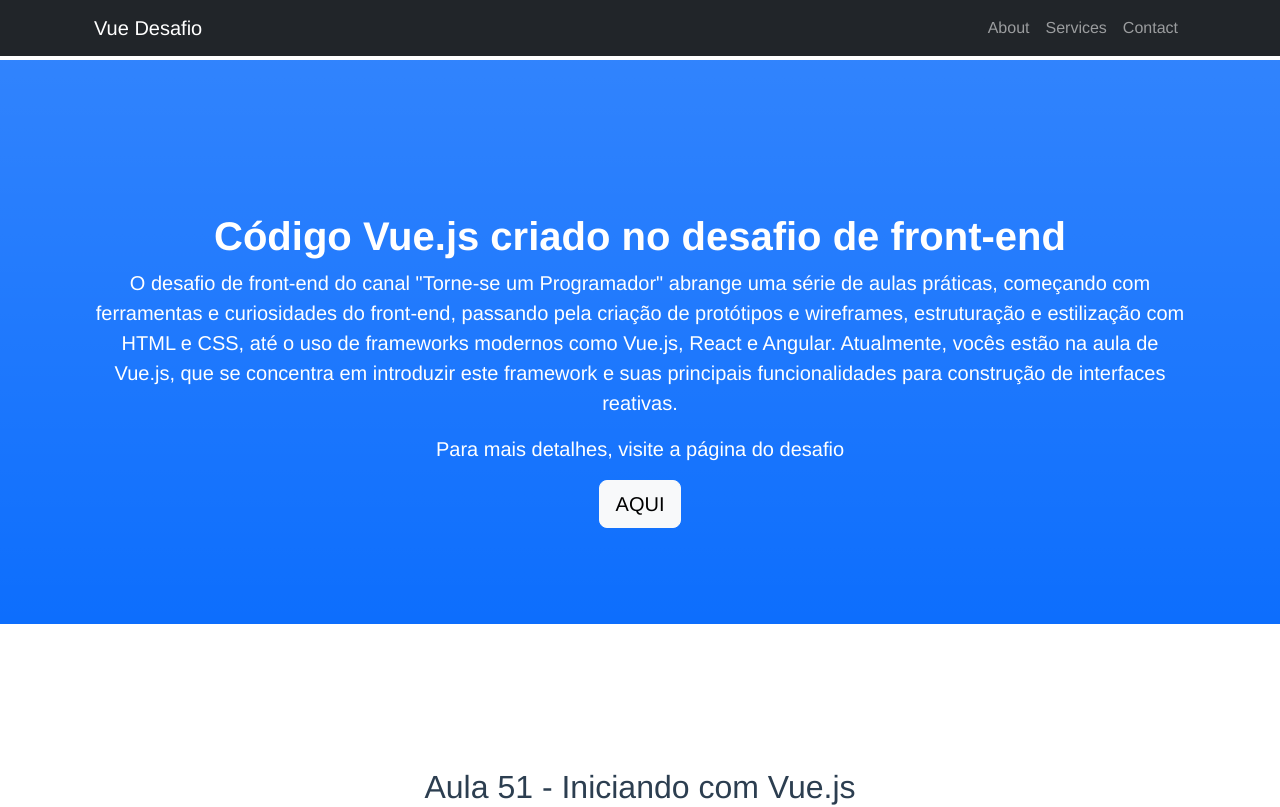
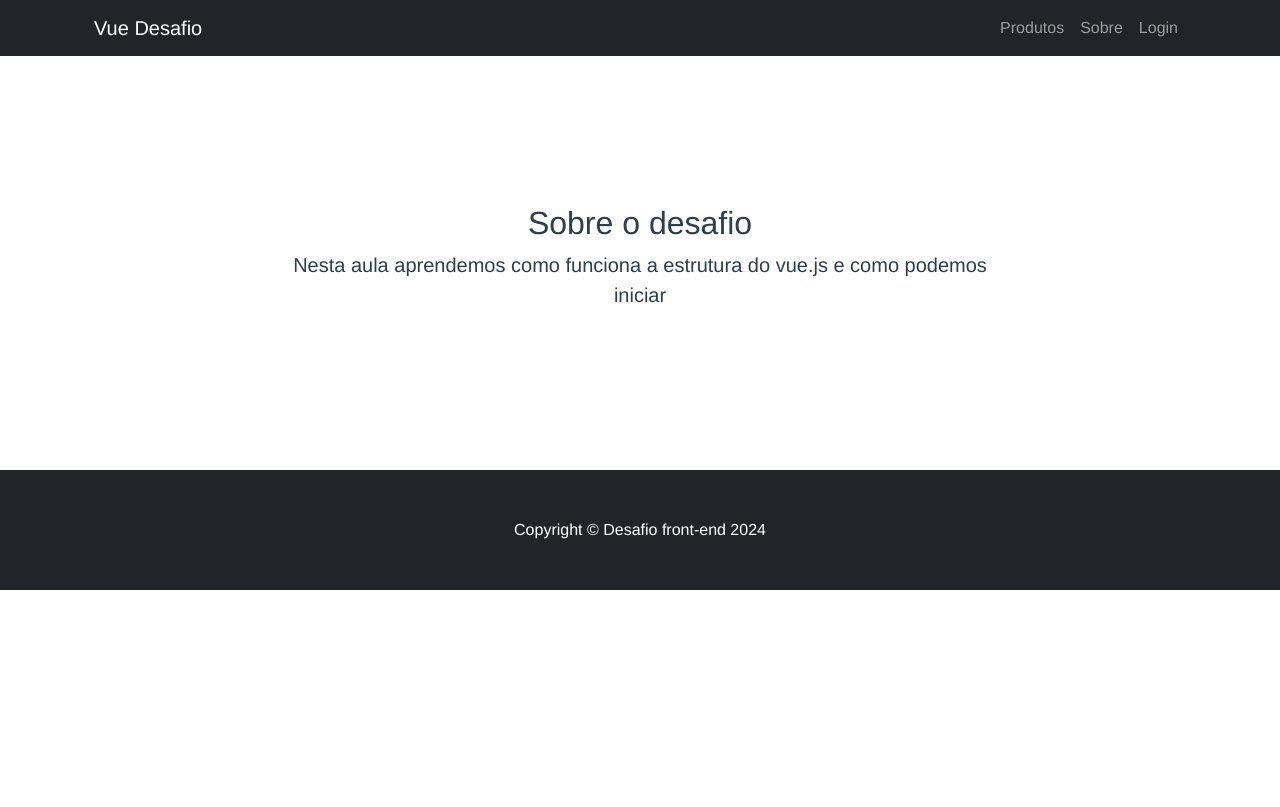
Before and after one commit to torneseumprogramador/vue-desafio-front-end, a Vue app: page /sobre in a window 1280 px wide. Shown: the top 807 px of the page. Built offline with nearby package versions, Linux system fonts and the light colour scheme.

Commit message:
trabalhando com rotas no vue.js

```diff
--- a/package.json
+++ b/package.json
@@ -9,7 +9,8 @@
   },
   "dependencies": {
     "core-js": "^3.8.3",
-    "vue": "^3.2.13"
+    "vue": "^3.2.13",
+    "vue-router": "^4.0.13"
   },
   "devDependencies": {
     "@babel/core": "^7.12.16",
--- a/src/App.vue
+++ b/src/App.vue
@@ -1,44 +1,9 @@
 <template>
-  <NavComponent></NavComponent>
-  <HeaderComponent></HeaderComponent>
-  <!-- About section-->
-  <section id="about">
-    <div class="container px-4">
-        <div class="row gx-4 justify-content-center">
-            <div class="col-lg-8">
-                <h2>Aula 51 - Iniciando com Vue.js</h2>
-                <p class="lead">
-                  Nesta aula aprendemos como funciona a estrutura do vue.js e como podemos iniciar
-                </p>
-            </div>
-        </div>
-    </div>
-  </section>
-  <FooterComponent></FooterComponent>
+  <router-view></router-view>
 </template>
 
 <script>
-import NavComponent from './components/NavComponent.vue'
-import HeaderComponent from './components/HeaderComponent.vue'
-import FooterComponent from './components/FooterComponent.vue'
-
 export default {
   name: 'App',
-  components: {
-    NavComponent,
-    HeaderComponent,
-    FooterComponent
-  }
 }
 </script>
-
-<style>
-#app {
-  font-family: Avenir, Helvetica, Arial, sans-serif;
-  -webkit-font-smoothing: antialiased;
-  -moz-osx-font-smoothing: grayscale;
-  text-align: center;
-  color: #2c3e50;
-  margin-top: 60px;
-}
-</style>
--- a/src/components/NavComponent.vue
+++ b/src/components/NavComponent.vue
@@ -2,13 +2,13 @@
   <!-- Navigation-->
   <nav class="navbar navbar-expand-lg navbar-dark bg-dark fixed-top" id="mainNav">
     <div class="container px-4">
-      <a class="navbar-brand" href="#page-top">Vue Desafio</a>
+      <router-link class="navbar-brand" to="/">Vue Desafio</router-link>
       <button class="navbar-toggler" type="button" data-bs-toggle="collapse" data-bs-target="#navbarResponsive" aria-controls="navbarResponsive" aria-expanded="false" aria-label="Toggle navigation"><span class="navbar-toggler-icon"></span></button>
       <div class="collapse navbar-collapse" id="navbarResponsive">
         <ul class="navbar-nav ms-auto">
-          <li class="nav-item"><a class="nav-link" href="#about">About</a></li>
-          <li class="nav-item"><a class="nav-link" href="#services">Services</a></li>
-          <li class="nav-item"><a class="nav-link" href="#contact">Contact</a></li>
+          <li class="nav-item"><router-link class="nav-link" to="/produtos">Produtos</router-link></li>
+          <li class="nav-item"><router-link class="nav-link" to="/sobre">Sobre</router-link></li>
+          <li class="nav-item"><router-link class="nav-link" to="/login">Login</router-link></li>
         </ul>
       </div>
     </div>
--- a/src/main.js
+++ b/src/main.js
@@ -1,4 +1,7 @@
 import { createApp } from 'vue'
 import App from './App.vue'
+import router from './router'
 
-createApp(App).mount('#app')
+createApp(App)
+  .use(router)
+  .mount('#app')
--- /dev/null
+++ b/src/paginas/HomePage.vue
@@ -0,0 +1,44 @@
+<template>
+    <NavComponent></NavComponent>
+    <HeaderComponent></HeaderComponent>
+    <!-- About section-->
+    <section id="about">
+      <div class="container px-4">
+          <div class="row gx-4 justify-content-center">
+              <div class="col-lg-8">
+                  <h2>Aula 51 - Iniciando com Vue.js</h2>
+                  <p class="lead">
+                    Nesta aula aprendemos como funciona a estrutura do vue.js e como podemos iniciar
+                  </p>
+              </div>
+          </div>
+      </div>
+    </section>
+    <FooterComponent></FooterComponent>
+  </template>
+
+  <script>
+  import NavComponent from '../components/NavComponent.vue'
+  import HeaderComponent from '../components/HeaderComponent.vue'
+  import FooterComponent from '../components/FooterComponent.vue'
+
+  export default {
+    name: 'HomePage',
+    components: {
+      NavComponent,
+      HeaderComponent,
+      FooterComponent
+    }
+  }
+  </script>
+
+  <style>
+  #app {
+    font-family: Avenir, Helvetica, Arial, sans-serif;
+    -webkit-font-smoothing: antialiased;
+    -moz-osx-font-smoothing: grayscale;
+    text-align: center;
+    color: #2c3e50;
+    margin-top: 60px;
+  }
+  </style>
--- /dev/null
+++ b/src/paginas/NotFoundPage.vue
@@ -0,0 +1,27 @@
+<template>
+    <NavComponent></NavComponent>
+    <!-- About section-->
+    <section id="about">
+      <div class="container px-4">
+          <div class="row gx-4 justify-content-center">
+              <div class="col-lg-8">
+                  <h2>Página não encontrada</h2>
+              </div>
+          </div>
+      </div>
+    </section>
+    <FooterComponent></FooterComponent>
+  </template>
+
+  <script>
+  import NavComponent from '../components/NavComponent.vue'
+  import FooterComponent from '../components/FooterComponent.vue'
+
+  export default {
+    name: 'NotFoundPage',
+    components: {
+      NavComponent,
+      FooterComponent
+    }
+  }
+  </script>
--- /dev/null
+++ b/src/paginas/SobrePage.vue
@@ -0,0 +1,30 @@
+<template>
+    <NavComponent></NavComponent>
+    <!-- About section-->
+    <section id="about">
+      <div class="container px-4">
+          <div class="row gx-4 justify-content-center">
+              <div class="col-lg-8">
+                  <h2>Sobre o desafio</h2>
+                  <p class="lead">
+                    Nesta aula aprendemos como funciona a estrutura do vue.js e como podemos iniciar
+                  </p>
+              </div>
+          </div>
+      </div>
+    </section>
+    <FooterComponent></FooterComponent>
+  </template>
+
+  <script>
+  import NavComponent from '../components/NavComponent.vue'
+  import FooterComponent from '../components/FooterComponent.vue'
+
+  export default {
+    name: 'SobrePage',
+    components: {
+      NavComponent,
+      FooterComponent
+    }
+  }
+  </script>
--- /dev/null
+++ b/src/router.js
@@ -0,0 +1,29 @@
+import { createRouter, createWebHistory } from 'vue-router'
+import HomePage from './paginas/HomePage'
+import SobrePage from './paginas/SobrePage'
+import NotFoundPage from './paginas/NotFoundPage'
+
+const routes = [
+  {
+    path: '/',
+    name: 'HomePage',
+    component: HomePage
+  },
+  {
+    path: '/sobre',
+    name: 'SobrePage',
+    component: SobrePage
+  },
+  {
+    path: '/:pathMatch(.*)*',
+    name: 'NotFoundPage',
+    component: NotFoundPage
+  },
+]
+
+const router = createRouter({
+  history: createWebHistory(process.env.BASE_URL),
+  routes
+})
+
+export default router
```
Also changed, not shown: 2 other files (tests, documents, lock files or other folders).
